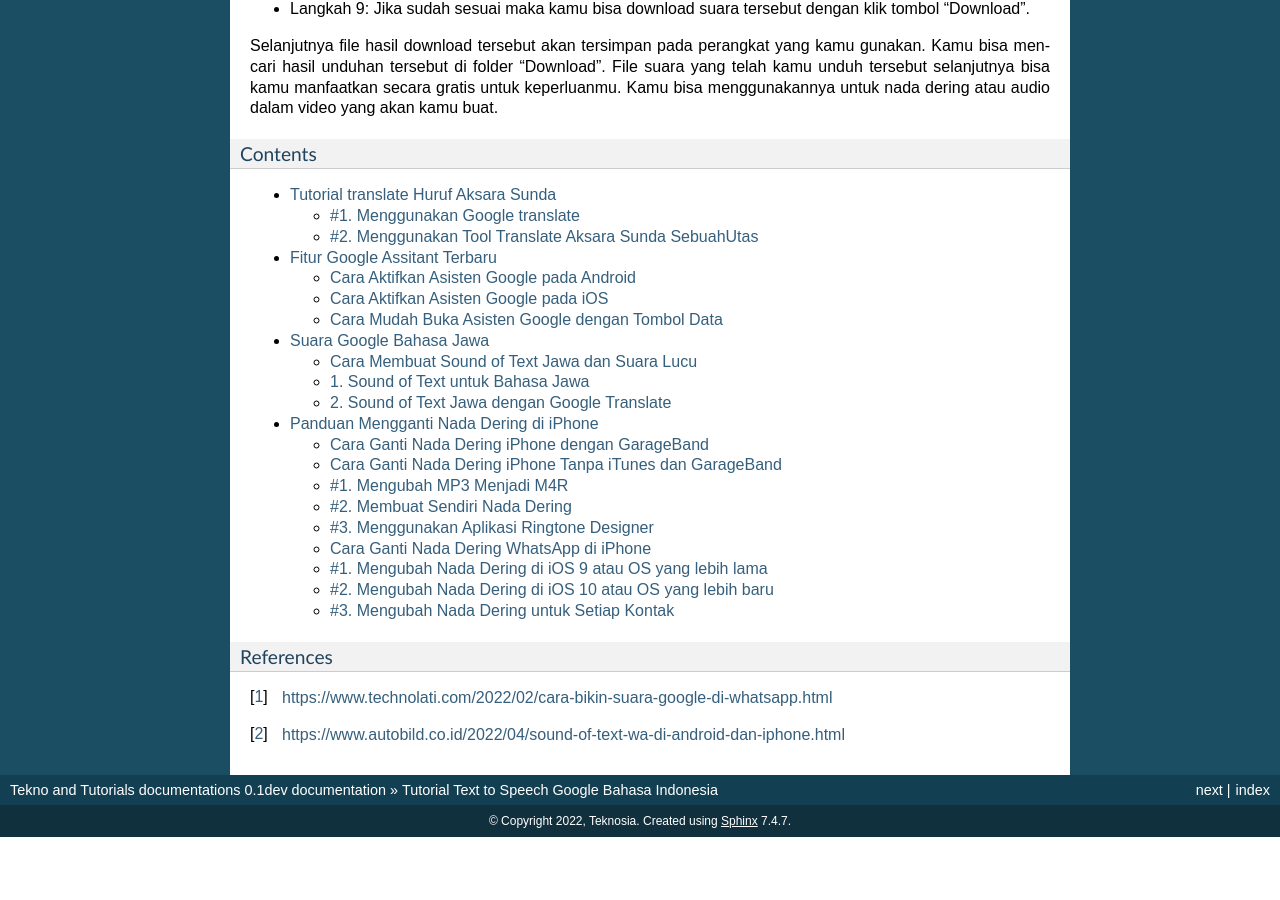
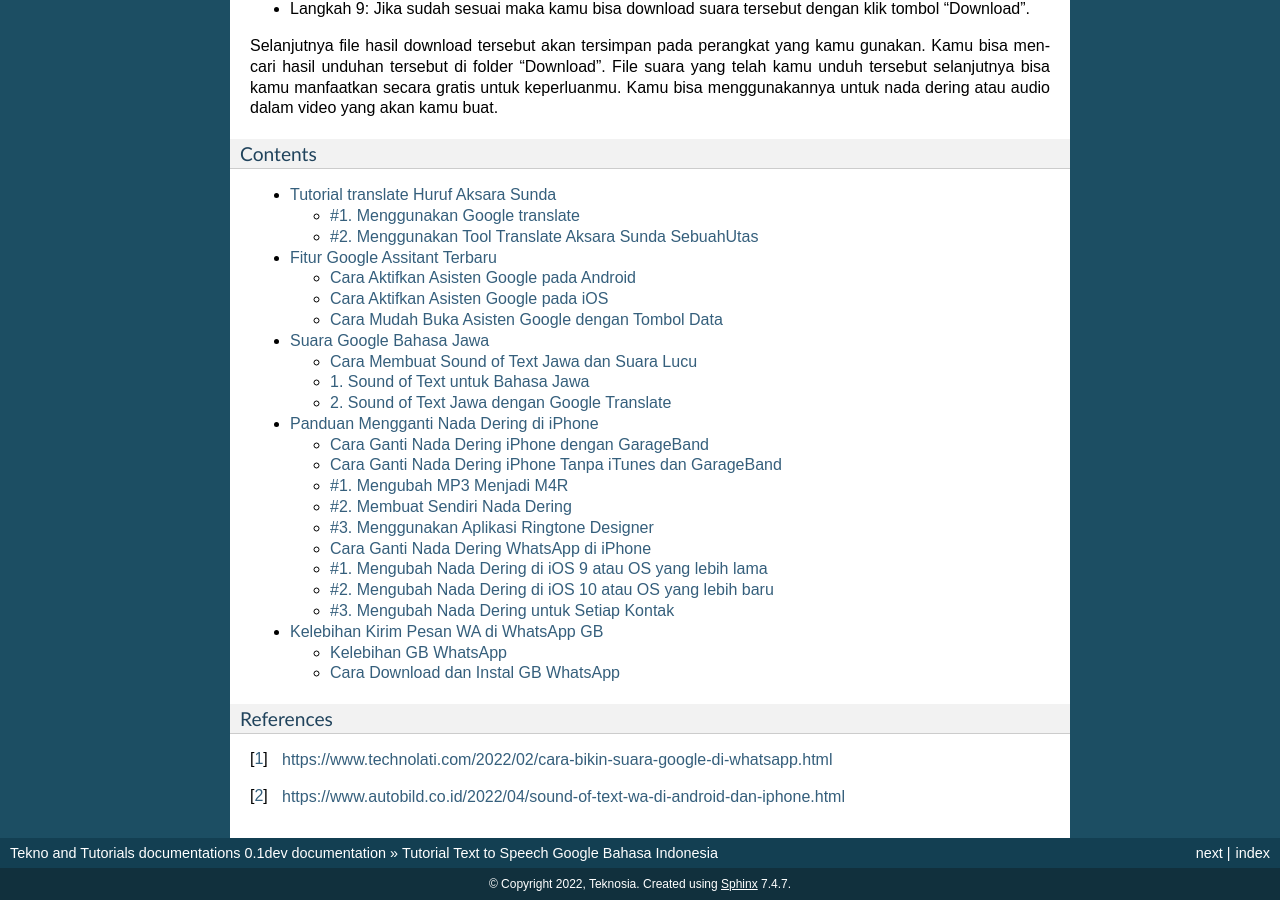
Before and after one commit to techidn/truffle, a Sphinx documentation site: the page built from docs/index.rst, in a window 1280 px wide and 900 px high, scrolled down 2504 px. Built offline with Sphinx 7.4.7, drawn with Linux system fonts in a browser that asks for light colours; pages that are not in the unit, such as notebooks, are missing from menus; before the commit the page ends 3341 px from its top, so only the background shows below that.

Commit message:
Update index.rst

```diff
--- a/docs/index.rst
+++ b/docs/index.rst
@@ -85,6 +85,7 @@ Contents
    google-assistant/index
    suara-jawa/index
    ringtone-iphone/index
+   pesan-wa/index
 
 **********
 References
```
